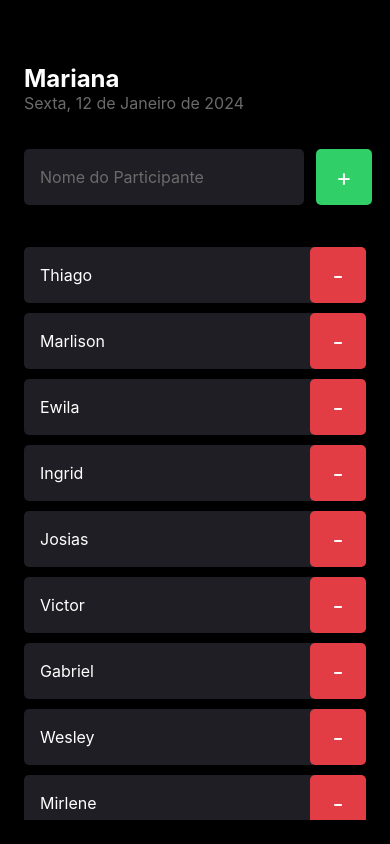
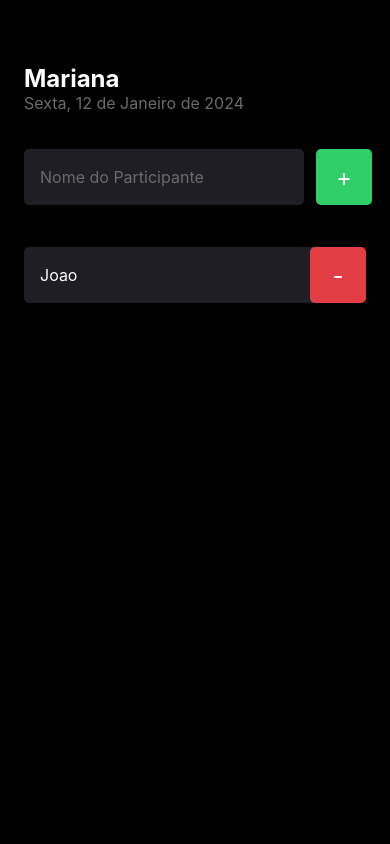
Before and after one commit to larads/iamHere, a React Native app: screen / in a window 390 px wide. Built offline with nearby package versions, Linux system fonts and the light colour scheme.

Commit message:
🐳 Hooks

```diff
--- a/src/screens/Home/index.tsx
+++ b/src/screens/Home/index.tsx
@@ -1,16 +1,19 @@
+import { useState } from 'react';
 import { Text, View, TextInput, TouchableOpacity, FlatList, Alert} from 'react-native';
 import  Style from './styles'
 
 import { Participant } from '../../components/Participant';
 
 export default function Home() {
-  const participants = ['Thiago', 'Marlison', 'Ewila','Ingrid', 'Josias','Victor', 'Gabriel', 'Wesley','Mirlene']
+  const [participants, setParticipants] = useState(['Joao']);
 
   function handleParticipanAdd() {
-    if(participants.includes('Thiago')) {
+    if(participants.includes('Mariana')) {
        return Alert.alert(
         "Participante Existe", "Ja Existe participante com esse nome")
     }
+
+    setParticipants(prevState => [...prevState, 'Ana'])
   }
 
   function handleParticipanRemove(name: string) {
```
